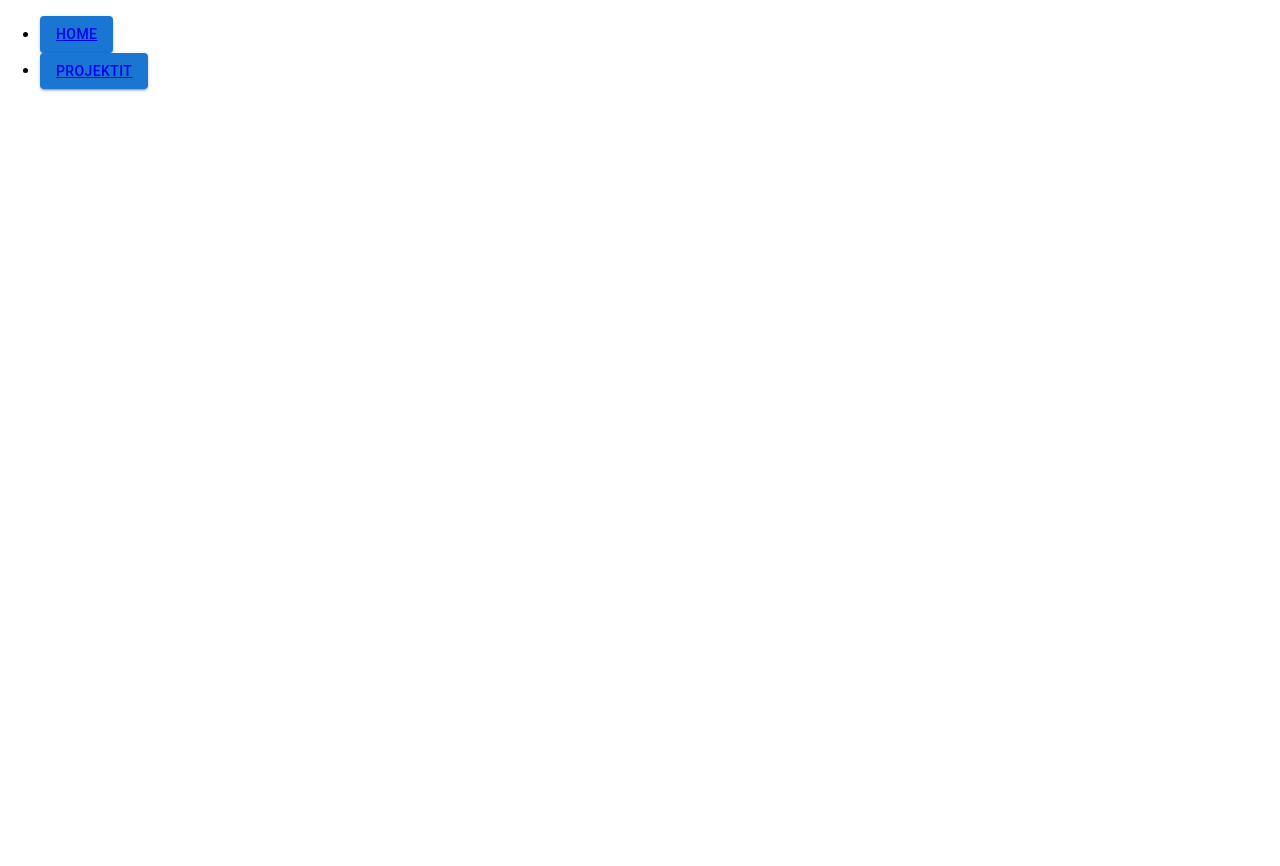
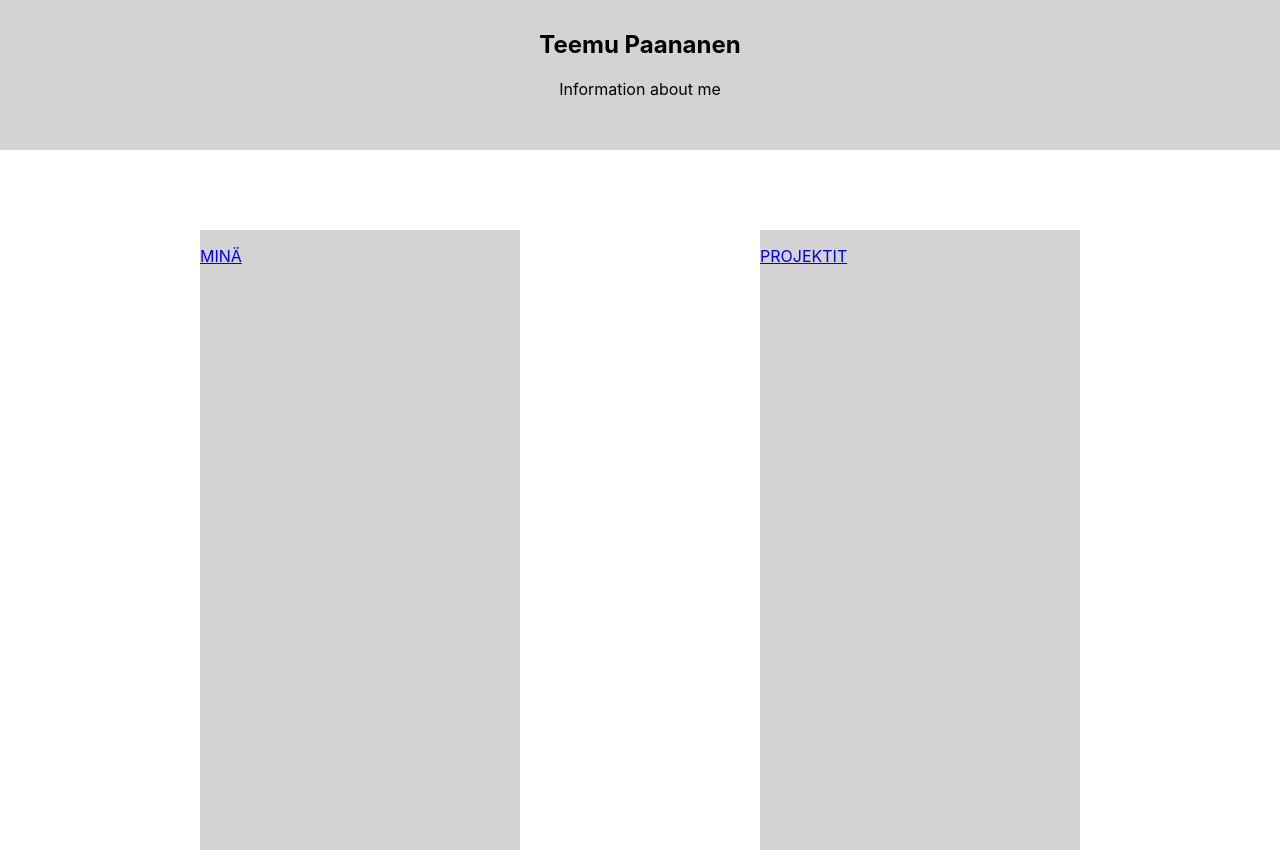
Before and after one commit to paantee/my-page, a React (Create React App) app: page / in a window 1280 px wide. Before the commit the page ends 800 px from the top, so only its background shows below. Built offline with nearby package versions, Linux system fonts and the light colour scheme.

Commit message:
Designing home page layout

```diff
--- a/src/App.js
+++ b/src/App.js
@@ -1,6 +1,6 @@
 import './App.css';
 import { Routes, Route, HashRouter } from "react-router-dom";
-import { HomePage } from './components/HomePage';
+import { MyPage } from './components/MyPage';
 import { ProjectsPage } from './components/ProjectsPage';
 import { Approuter } from './Approuter';
 
@@ -9,10 +9,9 @@ function App() {
     <>
       <HashRouter>
         <Routes>
-          <Route path="/" element={<Approuter />}>
-            <Route index path="/home" element={<HomePage />} />
+          <Route path="/" element={<Approuter />}></Route>
+            <Route index path="/home" element={<MyPage />} />
             <Route path="/projects" element={<ProjectsPage />} />
-          </Route>
         </Routes>
       </HashRouter>
     </>
--- a/src/Approuter.js
+++ b/src/Approuter.js
@@ -1,21 +1,31 @@
-import { Button } from "@mui/material";
-import { Outlet, Link } from "react-router-dom";
+import { Box, Button, Grid2 } from "@mui/material";
+import { Link } from "react-router-dom";
 
 export const Approuter = () => {
   return (
     <>
-      <nav>
-        <ul>
-          <li>
-            <Button variant="contained"><Link to="/home">home</Link></Button>
-          </li>
-          <li>
-            <Button variant="contained"><Link to="/projects">projektit</Link></Button>
-          </li>
-        </ul>
-      </nav>
-
-      <Outlet />
+      <div style={{ backgroundColor: 'white' }}>
+        <Grid2 size={12} style={{ height: '150px', backgroundColor: 'lightgray', margin: 0 }}>
+          <h2 style={{ paddingTop: '30px', margin: 0, textAlign: 'center' }}>Teemu Paananen</h2>
+          <p style={{ paddingTop: '20px', margin: 0, textAlign: 'center' }}>Information about me</p>
+        </Grid2>
+        <Grid2 container spacing={30} style={{ minHeight: '650px', marginTop: '50px' }}>
+          <Grid2 style={{ backgroundColor: 'lightgray', marginTop: '30px', marginLeft: '200px' }} size="grow">
+            <Link to="/home">
+              <div style={{ width: '100%', height: '100%' }}>
+                <p>MINÄ</p>
+              </div>
+            </Link>
+          </Grid2>
+          <Grid2 style={{ backgroundColor: 'lightgray', marginTop: '30px', marginRight: '200px' }} size="grow">
+            <Link to="/projects">
+              <div style={{ width: '100%', height: '100%' }}>
+                <p>PROJEKTIT</p>
+              </div>
+            </Link>
+          </Grid2>
+        </Grid2>
+      </div>
     </>
   )
 };
--- a/src/components/HomePage.js
+++ /dev/null
@@ -1,14 +0,0 @@
-import { Button } from "@mui/material"
-import { Link } from "react-router-dom"
-
-export const HomePage = () => {
-
-
-  return (
-    <>
-      <div>
-        TÄMÄ ON HOME PAGE
-      </div>
-    </>
-  )
-}
--- /dev/null
+++ b/src/components/MyPage.js
@@ -0,0 +1,13 @@
+
+
+export const MyPage = () => {
+
+
+  return (
+    <>
+      <div>
+        yhteystiedot sivu
+      </div>
+    </>
+  )
+}
--- a/src/components/ProjectsPage.js
+++ b/src/components/ProjectsPage.js
@@ -6,7 +6,7 @@ export const ProjectsPage = () => {
     return (
       <>
         <div>
-          TÄMÄ ON PROJEKTI SIVU
+          projektit sivu
         </div>
       </>
     )
```
